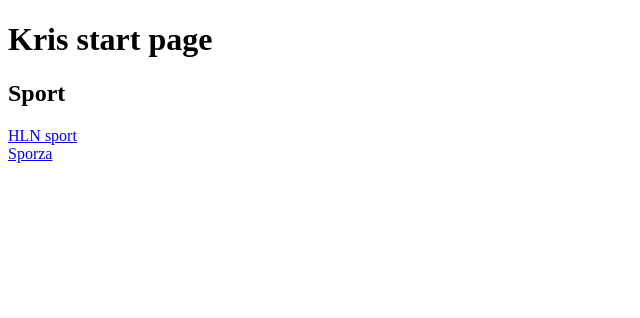
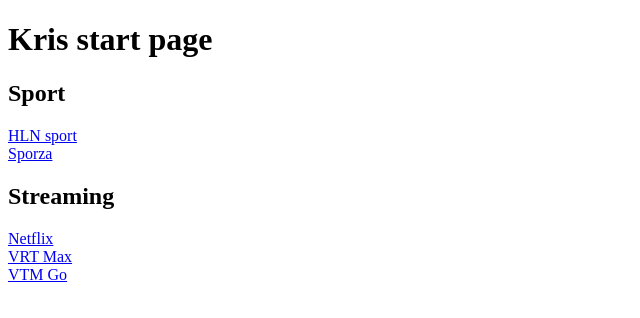
Before and after one commit to cverbiest/KrisLink, a plain HTML site: page docs/index.html in a window 1280 px wide. Shown: the whole page, without its empty margins (0-640 px from the left). Drawn offline with Linux system fonts and the light colour scheme.

Commit message:
Update index.html

```diff
--- a/docs/index.html
+++ b/docs/index.html
@@ -10,5 +10,10 @@
     <h2>Sport</h2>
     <a href="https://www.hln.be/sport/">HLN sport</a><br>
     <a href="https://sporza.be/nl/">Sporza</a>
+
+<h2>Streaming</h2>
+<a href="https://www.netflix.com/">Netflix</a><br>
+<a href="https://www.vrt.be/vrtmax/">VRT Max</a><br>
+<a href="https://www.vtmgo.be/vtmgo">VTM Go</a><br>
 </body>
 </html>
```
